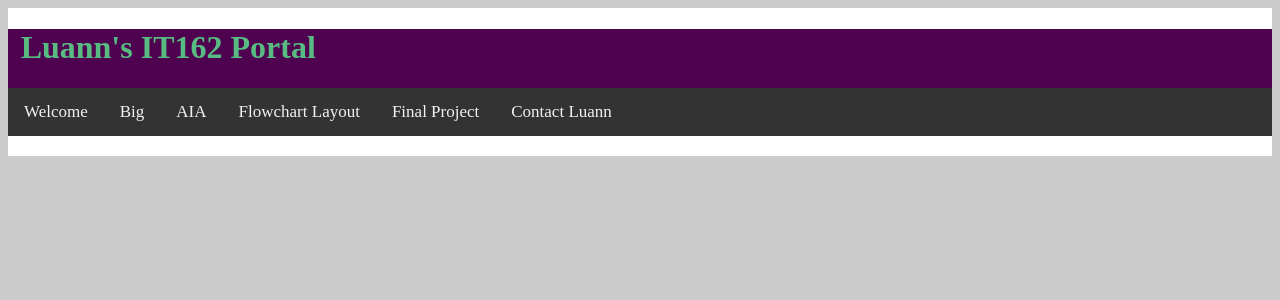
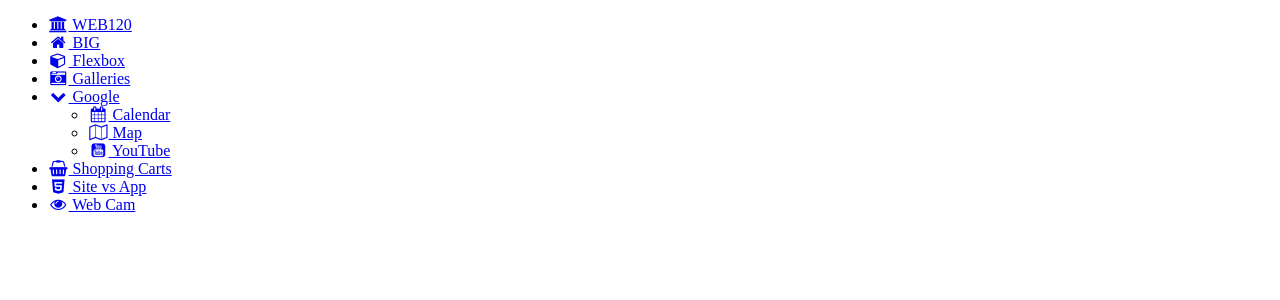
Before and after one commit to marstonlm/it162, a PHP site: page /big/includes/header.php in a window 1280 px wide. Shown: the top 300 px of the page. Run offline with PHP 8.4, Linux system fonts and the light colour scheme; some libraries are stand-ins or nearby versions.

Commit message:
updated big head.php
Updated the big header.php with provided from instructiors that was in the idex.html file

```diff
--- a/big/includes/header.php
+++ b/big/includes/header.php
@@ -1,38 +1,35 @@
 <?php include 'portal-config.php'?>
-<!DOCTYPE html>
-<html lang="en">
+<!doctype html>
+<html lang=''>
 <head>
-<title><?=$title?></title>
-<meta name="viewport" content="width=device-width" />
-<meta name="robots" content="noindex,nofollow" />
-<meta charset="utf-8">
-<script src="https://kit.fontawesome.com/902b4b52d9.js" crossorigin="anonymous"></script>
-<link rel="stylesheet" href="css/nav.css" />
-<link rel="stylesheet" href="css/portal.css" />
-<link rel="stylesheet" href="css/form.css" />
+   <meta charset='utf-8'>
+   <meta http-equiv="X-UA-Compatible" content="IE=edge">
+   <meta name="viewport" content="width=device-width, initial-scale=1">
+   <title>MenuMaker</title>
+
+   <script src="http://code.jquery.com/jquery-latest.min.js" type="text/javascript"></script>
+   <script src="https://s3.amazonaws.com/menumaker/menumaker.min.js" type="text/javascript"></script>
+   <script src="script.js"></script>
+   <link rel="stylesheet" href="https://maxcdn.bootstrapcdn.com/font-awesome/4.5.0/css/font-awesome.min.css">
+   <link rel="stylesheet" href="styles.css">
 </head>
+<body>
 
-<body>
-<!-- START WRAPPER -->
-<main class="wrapper">
-<header>
-  <h1><i class="logo fa <?=$logo?>"<?=$logo_color?>></i>Luann's IT162 Portal</h1>
-  <nav>
-    <ul class="topnav" id="myTopnav">
-      <?=makeLinks($nav1)?>
-<!-- START COMMENT OUT NAV
-      <li><a href="index.php" class="selected">Welcome</a></li>
-      <li><a href="big/index.php">Big</a></li>
-      <li><a href="aia.php">AIA</a></li>
-      <li><a href="flowchart.php">Flowchart/Layout</a></li>
-      <li><a href="fp/index.php">Final Project</a></li>
-      <li><a href="contactme.php">Contact Luann</a></li>
-END COMMENT OUT NAV -->
-      <li class="icon"> <a href="javascript:void(0);" onclick="myFunction()">&#9776;</a> </li>
-    </ul>
-  </nav>
-</header>
-
-<!-- START LEFT COL -->
-<section>
- <h2 class="pageID"><?=$pageID?></h2>
+<div id="cssmenu">
+  <ul>
+     <li><a href="../index.php"><span><i class="fa fa-fw fa-bank"></i> WEB120</span></a></li>
+     <li><a href="index.php"><span><i class="fa fa-fw fa-home"></i> BIG</span></a></li>
+     <li><a href="flexbox.php"><span><i class="fa fa-fw fa-cube"></i> Flexbox</span></a></li>
+     <li><a href="galleries.php"><span><i class="fa fa-fw fa-camera-retro"></i> Galleries</span></a></li>
+     <li><a href="#"><span><i class="fa fa-fw fa-chevron-down"></i> Google</span></a>
+        <ul>
+           <li><a href="calendar.php"><span><i class="fa fa-fw fa-calendar"></i> Calendar</span></a></li>
+           <li><a href="map.php"><span><i class="fa fa-fw fa-map-o"></i> Map</span></a></li>
+           <li><a href="youtube.php"><span><i class="fa fa-fw fa-youtube-square"></i> YouTube</span></a></li>
+        </ul>
+     </li>
+     <li><a href="shoppingcarts.php"><span><i class="fa fa-fw fa-shopping-basket"></i> Shopping Carts</span></a></li>
+     <li><a href="siteapp.php"><span><i class="fa fa-fw fa-html5"></i> Site vs App</span></a></li>
+     <li><a href="webcam.php"><span><i class="fa fa-fw fa-eye"></i> Web Cam</span></a></li>
+  </ul>
+</div>
```
